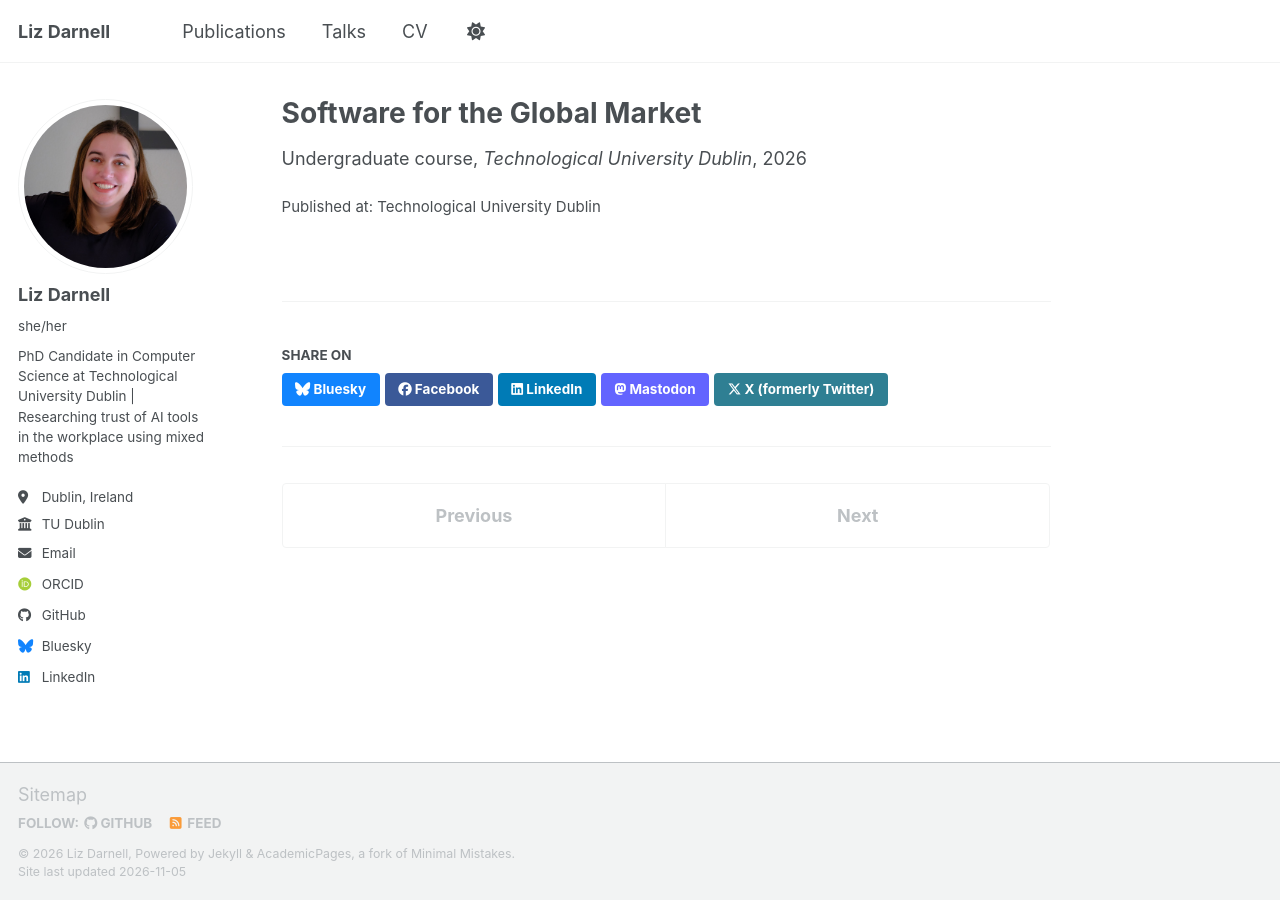
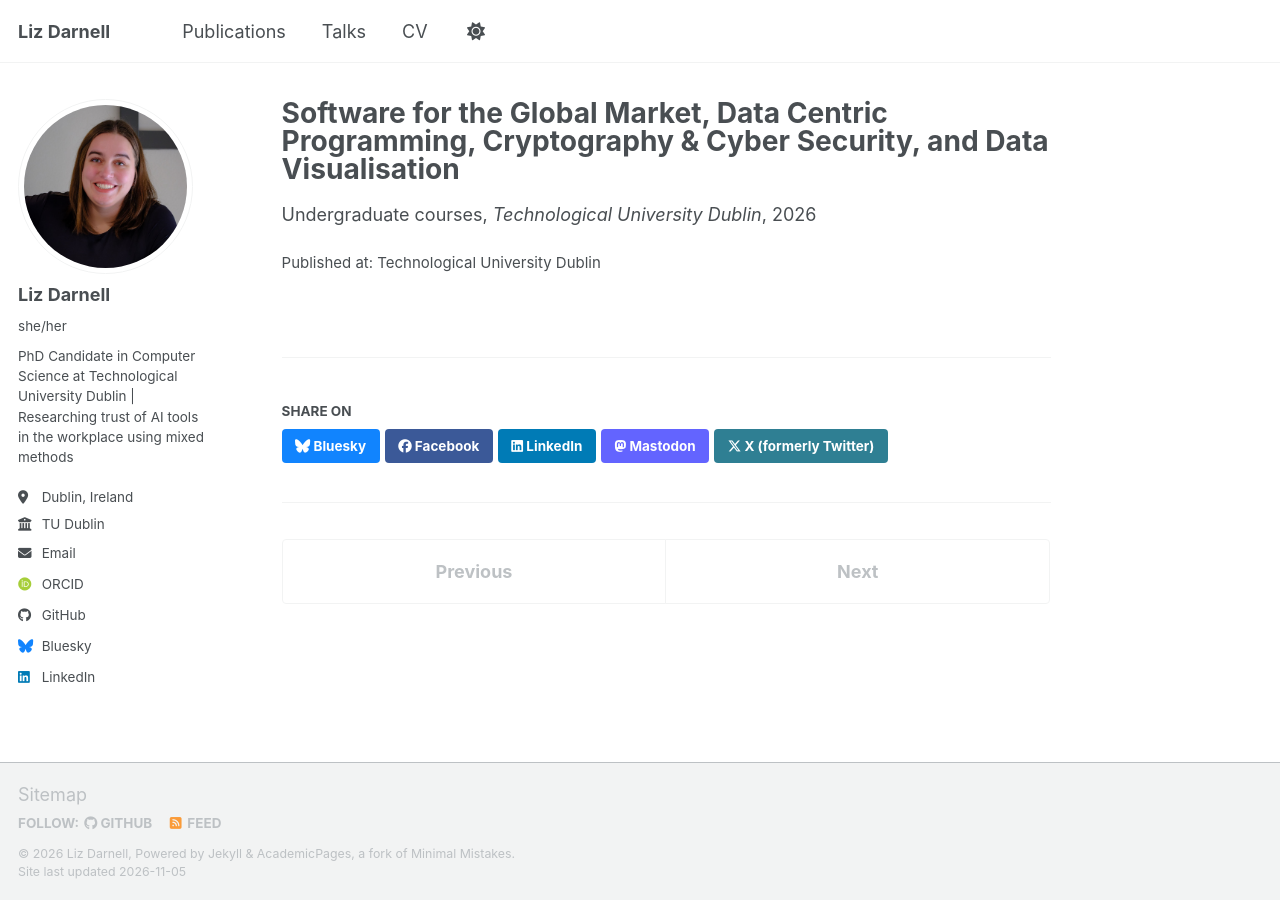
Before and after one commit to liz-darnell/liz-darnell.github.io, a Jekyll site: the page built from _teaching/2026-spring-teaching-1.md, in a window 1280 px wide. Built offline with Jekyll 4.4.1, drawn with Linux system fonts in a browser that asks for light colours; some web fonts are replaced; a script bundle is joined from its source files by our own code; library files that are not in the unit come from our copies.

Commit message:
Update 2026-spring-teaching-1.md

```diff
--- a/_teaching/2026-spring-teaching-1.md
+++ b/_teaching/2026-spring-teaching-1.md
@@ -1,8 +1,8 @@
 ---
-title: "Software for the Global Market"
+title: "Software for the Global Market, Data Centric Programming, Cryptography & Cyber Security, and Data Visualisation"
 collection: teaching
-type: "Undergraduate course"
-permalink: /teaching/2026-spring-teaching-1
+type: "Undergraduate courses"
+permalink: /teaching/2026-spring-tutoring
 venue: "Technological University Dublin"
 date: "15-01-2026"
 location: "Dublin, Ireland"
```
